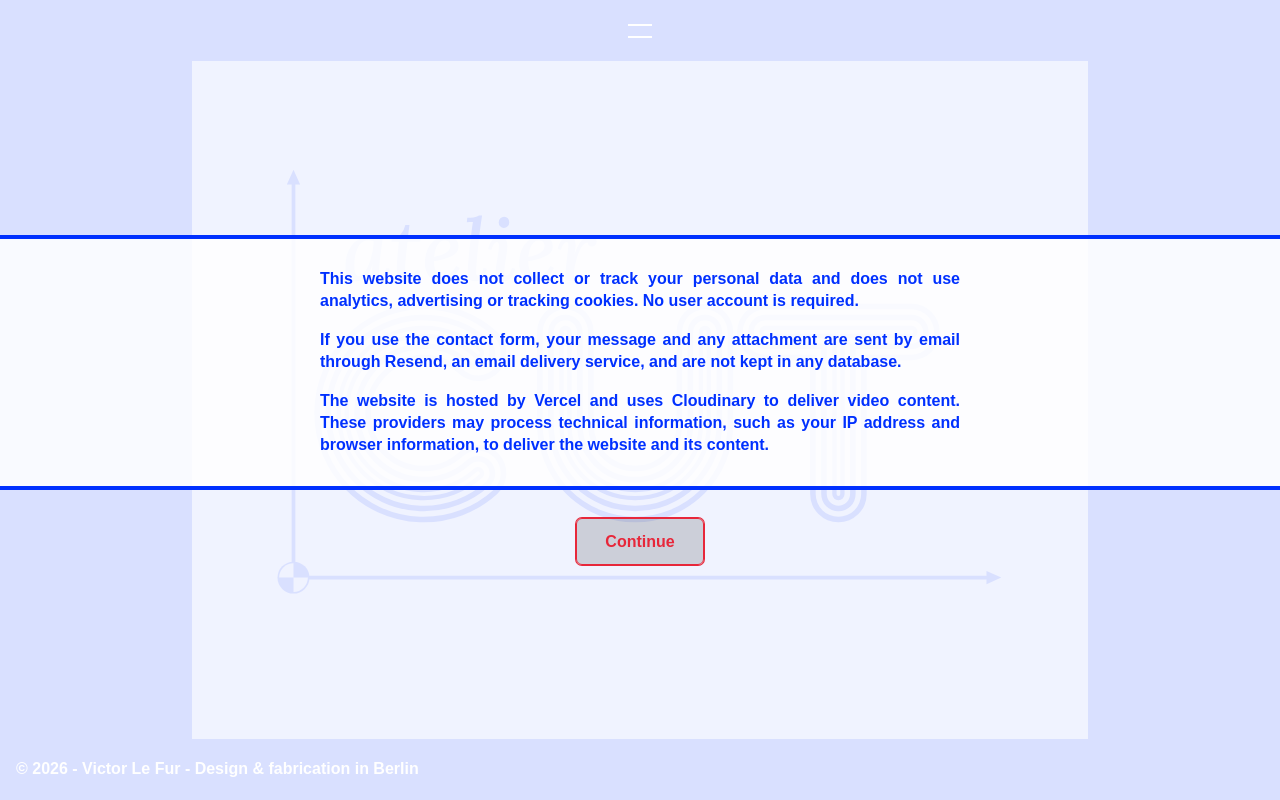
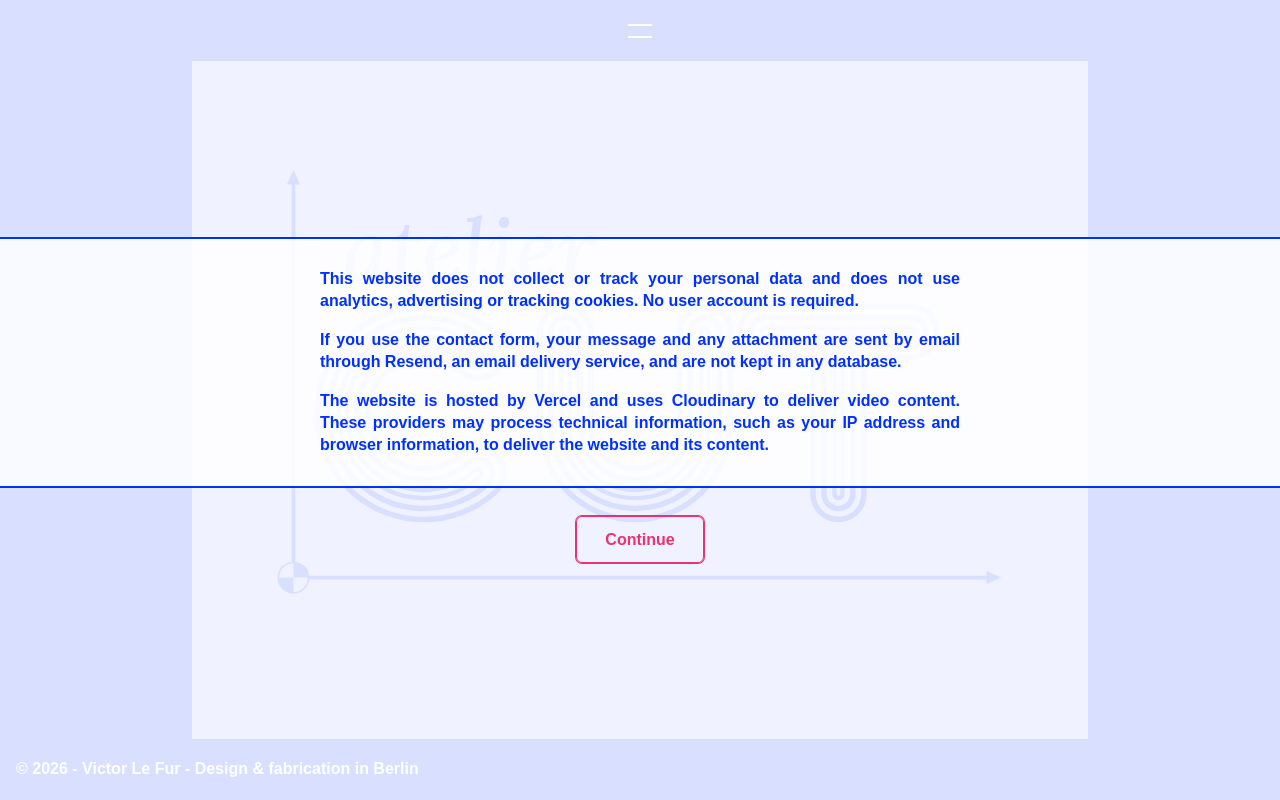
Before and after one commit to Hulow/cnc-app, a Next.js app: page / in a window 1280 px wide. In both pictures the pointer is over the button "Continue". Built offline with nearby package versions, Linux system fonts and the light colour scheme.

Commit message:
improve magenta

```diff
--- a/app/globals.css
+++ b/app/globals.css
@@ -266,8 +266,8 @@ h3 {
   gap: var(--space-sm);
   padding: var(--space-md);
   background: rgba(255, 255, 255, 0.85);
-  border-top: 4px solid var(--logo-color);
-  border-bottom: 4px solid var(--logo-color);
+  border-top: 2px solid var(--logo-color);
+  border-bottom: 2px solid var(--logo-color);
 }
 
 .welcome-screen-content p {
@@ -292,10 +292,10 @@ h3 {
 
 .welcome-screen-content button:hover,
 .welcome-screen-content button:focus-visible {
-  background: rgba(0, 0, 0, 0.15);
-  border-color: rgb(231, 39, 58);
-  box-shadow: 0 0 0 1px rgb(231, 39, 58);
-  color: rgb(231, 39, 58);
+  background: transparent;
+  border-color: rgb(235, 50, 110);
+  box-shadow: 0 0 0 1px rgb(235, 50, 110);
+  color: rgb(235, 50, 110);
   font-weight: bold;
 }
 
@@ -703,10 +703,10 @@ h3 {
 
 .contact-form-close-button:hover,
 .contact-form-close-button:focus-visible {
-  background: rgba(0, 48, 255, 0.1);
-  border-color: rgb(231, 39, 58);
-  box-shadow: 0 0 0 1px rgb(231, 39, 58);
-  color: rgb(231, 39, 58);
+  background: transparent;
+  border-color: rgb(235, 50, 110);
+  box-shadow: 0 0 0 1px rgb(235, 50, 110);
+  color: rgb(235, 50, 110);
   font-weight: bold;
 }
 
@@ -956,10 +956,10 @@ h3 {
 
 .contact-form-actions button:hover,
 .contact-form-actions button:focus-visible {
-  background: rgba(0, 48, 255, 0.1);
-  border-color: rgb(231, 39, 58);
-  box-shadow: 0 0 0 1px rgb(231, 39, 58);
-  color: rgb(231, 39, 58);
+  background: transparent;
+  border-color: rgb(235, 50, 110);
+  box-shadow: 0 0 0 1px rgb(235, 50, 110);
+  color: rgb(235, 50, 110);
   font-weight: bold;
 }
 
```
